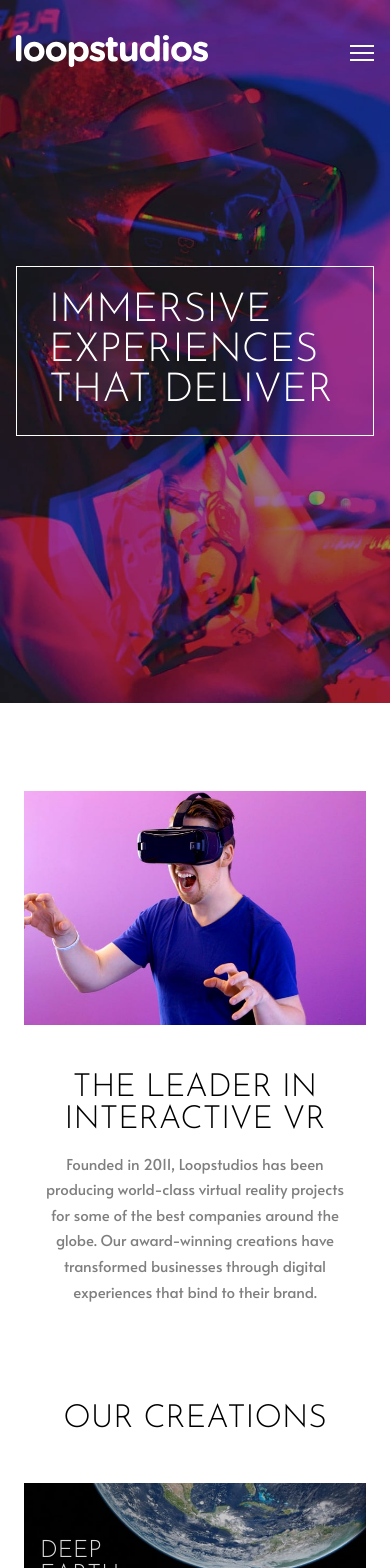
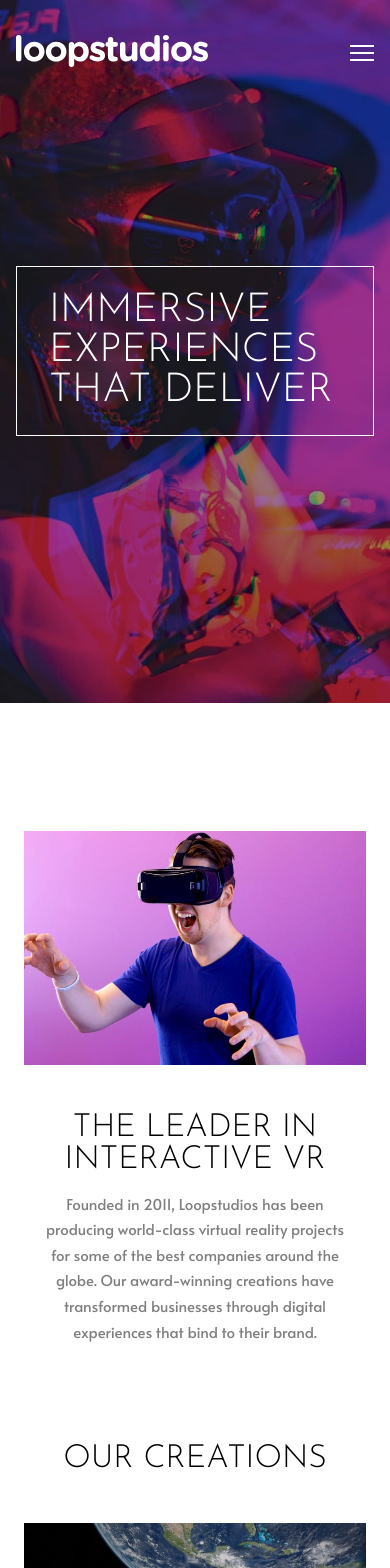
Before and after one commit to Gbw699/loopstudios-landing-page-frontend-mentor, an Angular app: page / in a window 390 px wide. Shown: the top 1568 px of the page. Built offline with nearby package versions, Linux system fonts and the light colour scheme.

Commit message:
Update padding in main and mobile menu styles for improved layout

```diff
--- a/src/app/app.component.scss
+++ b/src/app/app.component.scss
@@ -1,3 +1,3 @@
 main {
-  padding: 5.5rem 1.5rem;
+  padding: 8rem 1.5rem;
 }
--- a/src/app/components/mobile-menu/mobile-menu.component.scss
+++ b/src/app/components/mobile-menu/mobile-menu.component.scss
@@ -6,7 +6,7 @@
   background-color: rgba(s.$colors-Black, 1);
   width: 100%;
   height: 100%;
-  padding: 2rem 1rem 2.4rem 1rem;
+  padding: 2.4rem 1rem 2.4rem 1rem;
   visibility: hidden;
   opacity: 0;
   transition: all 0.3s ease-in-out;
```
